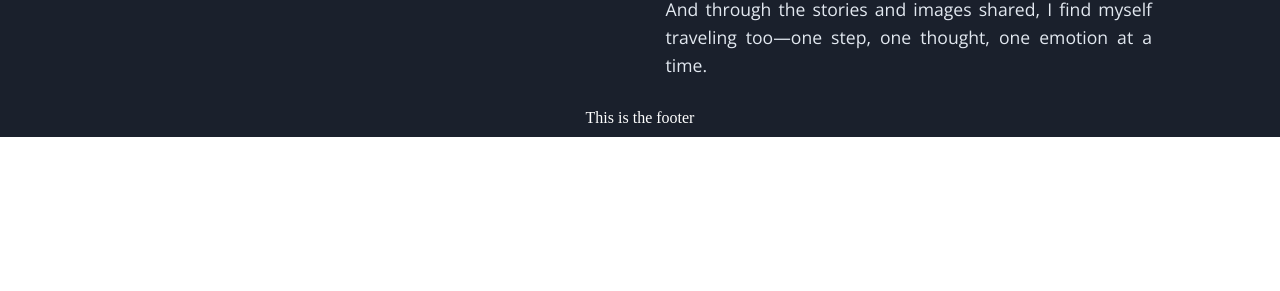
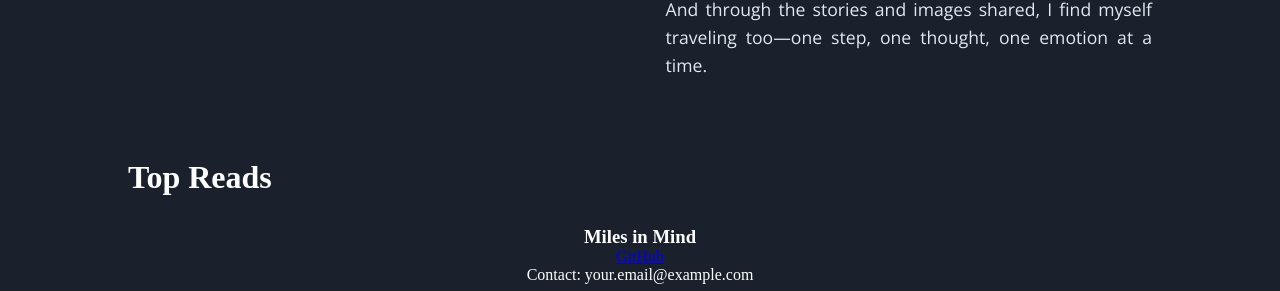
Before and after one commit to joaocorreiaprof/blog-api, a React (Vite) app in the folder client/: page / in a window 1280 px wide. Shown: the part 2307-2598 px from the top of the page. Before the commit the page ends 2444 px from the top, so only its background shows below. Built offline with nearby package versions, Linux system fonts and the light colour scheme; a web font is replaced by a local one.

Commit message:
Added feature to display Admin page to valid users

```diff
--- a/client/src/App.jsx
+++ b/client/src/App.jsx
@@ -3,9 +3,11 @@ import Header from "./components/Header";
 import Footer from "./components/Footer";
 import Home from "./components/Home";
 import Blog from "./components/Blog";
-import "./styles/App.css";
 import LogIn from "./components/LogIn";
 import SignUp from "./components/SignUp";
+import Admin from "./components/Admin";
+import "./styles/App.css";
+import ProtectedRoute from "./components/ProtectedRoute";
 import { useState, useEffect } from "react";
 
 const App = () => {
@@ -14,6 +16,7 @@ const App = () => {
   useEffect(() => {
     const token = localStorage.getItem("token");
     if (token) {
+      console.log(JSON.parse(atob(token.split(".")[1])));
       try {
         const decodedUser = JSON.parse(atob(token.split(".")[1]));
         setUser(decodedUser);
@@ -34,6 +37,14 @@ const App = () => {
             <Route path="/blog" element={<Blog />} />
             <Route path="/log-in" element={<LogIn setUser={setUser} />} />
             <Route path="/sign-up" element={<SignUp />} />
+            <Route
+              path="/admin"
+              element={
+                <ProtectedRoute user={user} allowedRoles={["AUTHOR"]}>
+                  <Admin user={user} setUser={setUser} />
+                </ProtectedRoute>
+              }
+            />
           </Routes>
         </main>
         <Footer />
--- /dev/null
+++ b/client/src/components/Admin.jsx
@@ -0,0 +1,5 @@
+const Admin = () => {
+  return <h1>Admin page working</h1>;
+};
+
+export default Admin;
--- a/client/src/components/Blog.jsx
+++ b/client/src/components/Blog.jsx
@@ -1,10 +1,9 @@
-const About = () => {
+const Blog = () => {
   return (
     <main>
-      <h1>About</h1>
-      <p>This is the About page content.</p>
+      <h1>All articles</h1>
     </main>
   );
 };
 
-export default About;
+export default Blog;
--- a/client/src/components/Footer.jsx
+++ b/client/src/components/Footer.jsx
@@ -1,7 +1,24 @@
 const Footer = () => {
   return (
-    <footer>
-      <p>This is the footer</p>
+    <footer className="footer">
+      <div className="container">
+        <div className="projectName">
+          <h3>Miles in Mind</h3>
+        </div>
+        <div className="socialLinks">
+          <a
+            href="https://github.com/joaocorreiaprof/blog-api"
+            className="link"
+            target="_blank"
+            rel="noopener noreferrer"
+          >
+            GitHub
+          </a>
+        </div>
+        <div className="contact">
+          <p>Contact: your.email@example.com</p>
+        </div>
+      </div>
     </footer>
   );
 };
--- a/client/src/components/Header.jsx
+++ b/client/src/components/Header.jsx
@@ -1,6 +1,6 @@
 import { Link } from "react-router-dom";
 import "../styles/Header.css";
-import PropTypes from "prop-types"; // Import PropTypes
+import PropTypes from "prop-types";
 
 const Header = ({ user, setUser }) => {
   const handleLogout = () => {
@@ -27,6 +27,7 @@ const Header = ({ user, setUser }) => {
             <li>
               <Link to="/blog">Blog</Link>
             </li>
+
             {!user ? (
               <>
                 <li>
@@ -38,6 +39,12 @@ const Header = ({ user, setUser }) => {
               </>
             ) : (
               <>
+                {user?.role === "AUTHOR" && (
+                  <li>
+                    <Link to="/admin">Admin</Link>
+                  </li>
+                )}
+
                 <li>
                   <span>{user.username || "User"}</span>
                 </li>
@@ -57,6 +64,7 @@ Header.propTypes = {
   user: PropTypes.shape({
     username: PropTypes.string,
     email: PropTypes.string,
+    role: PropTypes.string,
   }),
   setUser: PropTypes.func.isRequired,
 };
--- a/client/src/components/Home.jsx
+++ b/client/src/components/Home.jsx
@@ -81,7 +81,10 @@ const Home = () => {
           </p>
         </div>
       </div>
-      <div className="home-third-div"></div>
+      <div className="home-third-div">
+        <h1>Top Reads</h1>
+        <div className="top-read-articles"></div>
+      </div>
     </>
   );
 };
--- /dev/null
+++ b/client/src/components/ProtectedRoute.jsx
@@ -0,0 +1,23 @@
+import PropTypes from "prop-types";
+import { Navigate } from "react-router-dom";
+
+const ProtectedRoute = ({ user, allowedRoles, children }) => {
+  console.log("User:", user);
+  console.log("Allowed Roles:", allowedRoles);
+  if (!user || !user.role || !allowedRoles.includes(user.role)) {
+    console.warn("Access denied. Redirecting to login.");
+    return <Navigate to="/log-in" replace />;
+  }
+  console.log("Access granted.");
+  return children;
+};
+
+ProtectedRoute.propTypes = {
+  user: PropTypes.shape({
+    role: PropTypes.string,
+  }),
+  allowedRoles: PropTypes.arrayOf(PropTypes.string).isRequired,
+  children: PropTypes.node.isRequired,
+};
+
+export default ProtectedRoute;
--- /dev/null
+++ b/client/src/styles/Footer.css
@@ -0,0 +1,24 @@
+.container {
+  max-width: 1200px;
+  margin: 0 auto;
+  padding: 0 20px;
+}
+
+.projectName {
+  margin-bottom: 10px;
+}
+
+.socialLinks {
+  margin-bottom: 10px;
+}
+
+.link {
+  margin: 0 15px;
+  color: #fff;
+  text-decoration: none;
+  font-size: 18px;
+}
+
+.contact {
+  font-size: 14px;
+}
--- a/client/src/styles/Home.css
+++ b/client/src/styles/Home.css
@@ -69,3 +69,9 @@
   justify-content: center;
   align-items: center;
 }
+
+/*Third div*/
+
+.home-third-div {
+  margin-top: 10vh;
+}
```
Also changed, not shown: 1 other file (tests, documents, lock files or other folders).
